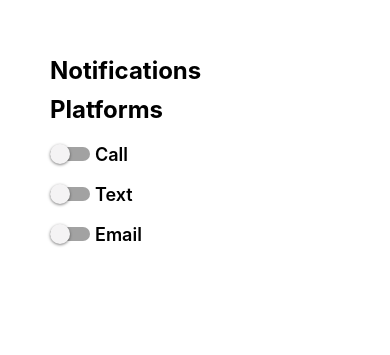
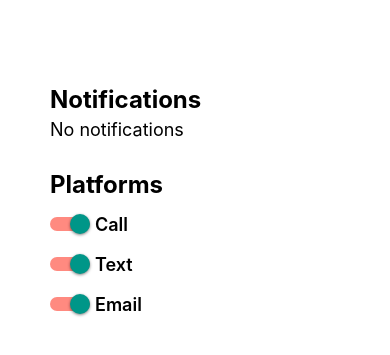
Before and after one commit to DevanTurtle7/WUPHF-Weather, a React Native app: screen /HomePage in a window 390 px wide. Shown: the part 267-622 px from the top of the page. Built offline with nearby package versions, Linux system fonts and the light colour scheme.

Commit message:
updated platform toggle

```diff
--- a/components/PlatformToggle.jsx
+++ b/components/PlatformToggle.jsx
@@ -7,7 +7,7 @@ const ACTIVE_TRACK_COLOR = "#FF8A80"
 const INACTIVE_TRACK_COLOR = "#a2a2a2"
 
 function PlatformToggle(props) {
-    const [enabled, setEnabled] = useState(false)
+    const [enabled, setEnabled] = useState(true)
 
     const toggleSwitch = () => {
         setEnabled(!enabled)
--- a/pages/HomePage.jsx
+++ b/pages/HomePage.jsx
@@ -5,12 +5,17 @@ function HomePage() {
     return (
         <View style={styles.body}>
             <View style={styles.content}>
-                <Text style={styles.header}>Notifications</Text>
+                <View style={styles.notificationSection}>
+                    <Text style={styles.header}>Notifications</Text>
+                    <Text style={styles.infoText}>No notifications</Text>
+                </View>
 
-                <Text style={styles.header}>Platforms</Text>
-                <PlatformToggle label="Call" />
-                <PlatformToggle label="Text" />
-                <PlatformToggle label="Email" />
+                <View style={styles.platformSection}>
+                    <Text style={styles.header}>Platforms</Text>
+                    <PlatformToggle label="Call" />
+                    <PlatformToggle label="Text" />
+                    <PlatformToggle label="Email" />
+                </View>
             </View>
         </View>
     )
@@ -29,7 +34,19 @@ const styles = StyleSheet.create({
     header: {
         fontSize: 24,
         fontWeight: '700',
-        marginBottom: 10
+        marginBottom: 5
+    },
+    infoText: {
+        fontSize: 18
+    },
+    notificationSection: {
+        flex: 1,
+        justifyContent: 'flex-end',
+        marginBottom: 30
+    },
+    platformSection: {
+        flex: 1,
+        justifyContent: 'flex-start'
     }
 });
 
```
